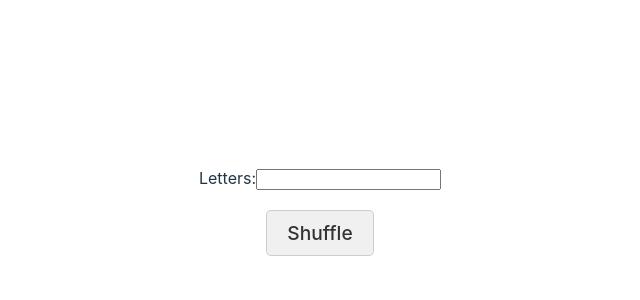
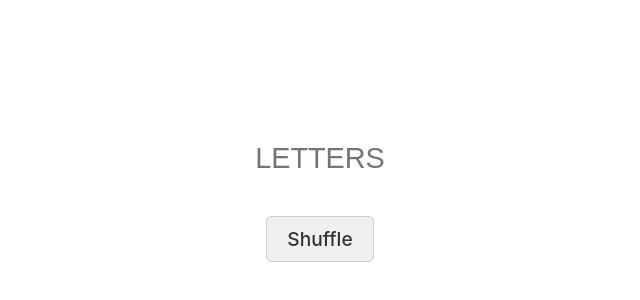
Before and after one commit to thecodeite/anagrma, a React (Vite) app: page / in a window 1280 px wide. Shown: the part 154-454 px from the top of the page, without its empty margins (320-960 px from the left). Built offline with nearby package versions, Linux system fonts and the light colour scheme.

Commit message:
Style update

```diff
--- a/src/App.tsx
+++ b/src/App.tsx
@@ -3,6 +3,13 @@ import { useEffect, useState } from 'react'
 import './App.css'
 import styled from 'styled-components'
 import { LockButton } from './LockButton'
+
+const Wrapper = styled.div`
+  display: flex;
+  flex-direction: column;
+  align-items: center;
+  gap: 20px;
+`
 
 const Letters = styled.div<{ $length: number }>`
   /* display: flex;
@@ -24,6 +31,7 @@ const LetterWrapper = styled.div<{ $pos: number }>`
 
   display: flex;
   flex-direction: column;
+  background-color: green;
 `
 
 const Letter = styled.div`
@@ -32,8 +40,10 @@ const Letter = styled.div`
   font-size: 2rem;
   width: 50px;
   height: 50px;
+  margin: 3px;
 
   border: 1px solid #ccc;
+  text-transform: uppercase;
 `
 
 const ShuffleButton = styled.button`
@@ -47,6 +57,15 @@ const ShuffleButton = styled.button`
   border-radius: 5px;
   cursor: pointer;
 `
+
+const LettersInput = styled.input`
+  background-color: transparent;
+  border: none;
+  font-size: 1.8rem;
+  text-align: center;
+  text-transform: uppercase;
+`
+
 
 function App() {
   const [letters, setLetters] = useState<string | null>(null)
@@ -72,7 +91,7 @@ function App() {
     // setLetterPos(newLetterPos.map((pos) => pos.pos))
 
     const unlocked = lockedLetters.map((locked, index) => ({ locked, index })).filter(({ locked }) => !locked).map(({ index }) => ({from: index, to: index}))
-    for(let i = 0; i < unlocked.length*2; i++) {
+    for(let i = 0; i < unlocked.length; i++) {
       const a = Math.floor(Math.random() * unlocked.length)
       const b = Math.floor(Math.random() * unlocked.length)
 
@@ -99,10 +118,9 @@ function App() {
   }
 
   return (
-    <>
+    <Wrapper>
       <label >
-        Letters:
-        <input type="text" value={letterString} onChange={(e) => setLetters(e.target.value)} />
+        <LettersInput placeholder='letters' type="text" value={letterString} onChange={(e) => setLetters(e.target.value)} />
       </label>
 
       <ShuffleButton onClick={() => shuffle()} >
@@ -119,7 +137,7 @@ function App() {
           </LetterWrapper>
         ))}
       </Letters>
-    </>
+    </Wrapper>
   )
 }
 
```
Also changed, not shown: 1 other file (tests, documents, lock files or other folders).
